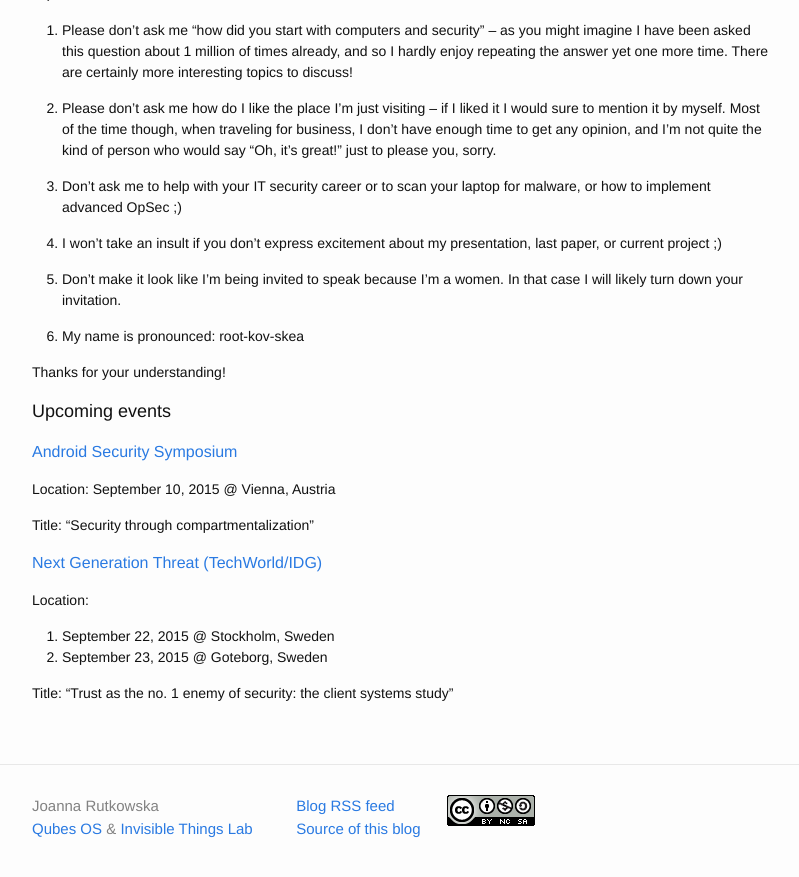
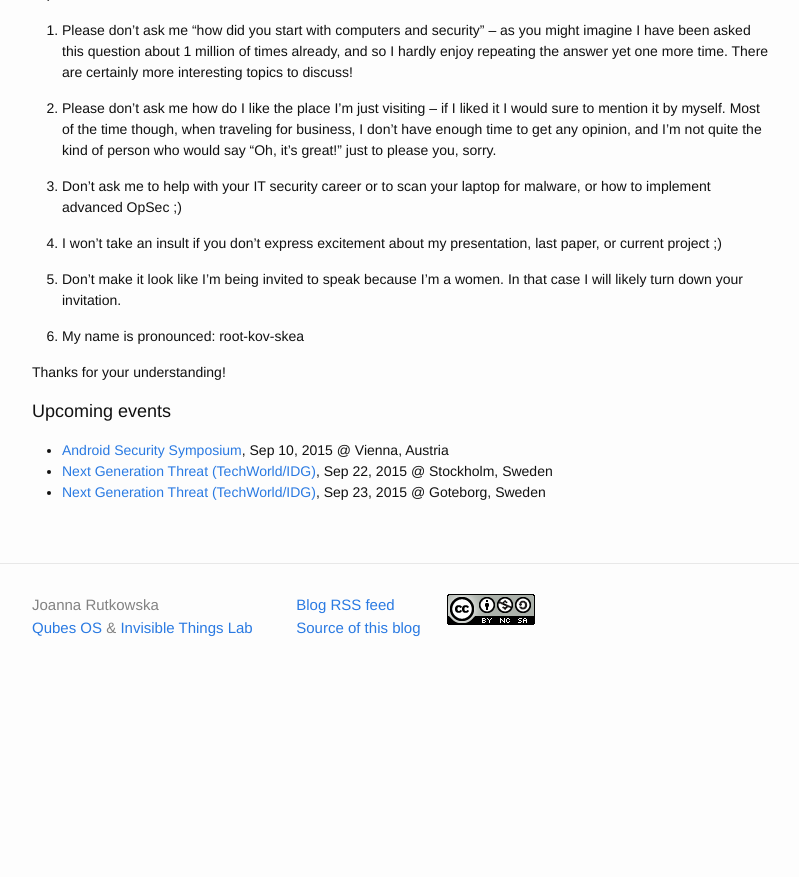
Before and after one commit to rootkovska/rootkovska.github.io, a Jekyll site: the page built from speaking.md, in a window 1280 px wide and 900 px high, scrolled down 959 px. Shown: the top 877 px of the window, without its empty margins (238-1037 px from the left). Built offline with Jekyll 4.4.1, drawn with Linux system fonts in a browser that asks for light colours; Markdown is read by kramdown in place of the engine named in the settings; after the commit the page ends 1658 px from its top, so only the background shows below that.

Commit message:
speaking: formatting

```diff
--- a/speaking.md
+++ b/speaking.md
@@ -87,17 +87,6 @@ Thanks for your understanding!
 Upcoming events
 ----------------
 
-### [Android Security Symposium](https://usmile.at/symposium/program)
-
-Location: September 10, 2015 @ Vienna, Austria
-
-Title: "Security through compartmentalization"
-
-### [Next Generation Threat (TechWorld/IDG)](http://techworld.event.idg.se/event/ngt15/)
-
-Location:
-
-1. September 22, 2015 @ Stockholm, Sweden
-2. September 23, 2015 @ Goteborg, Sweden
-
-Title: "Trust as the no. 1 enemy of security: the client systems study"
+* [Android Security Symposium](https://usmile.at/symposium/program), Sep 10, 2015 @ Vienna, Austria
+* [Next Generation Threat (TechWorld/IDG)](http://techworld.event.idg.se/event/ngt15/), Sep 22, 2015 @ Stockholm, Sweden
+* [Next Generation Threat (TechWorld/IDG)](http://techworld.event.idg.se/event/ngt15/), Sep 23, 2015 @ Goteborg, Sweden
```
